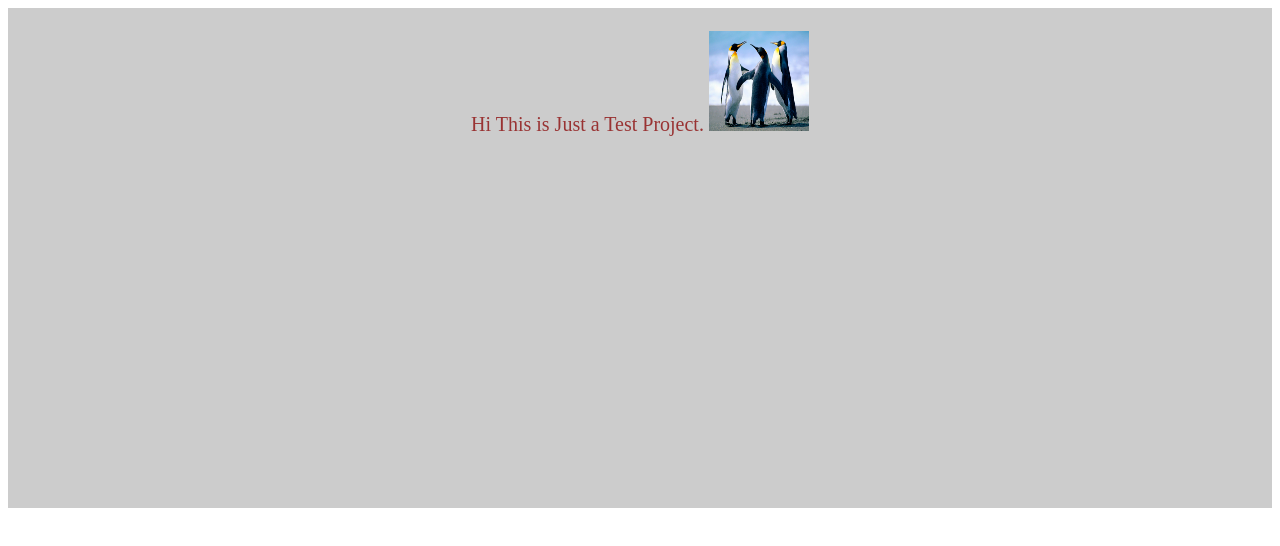
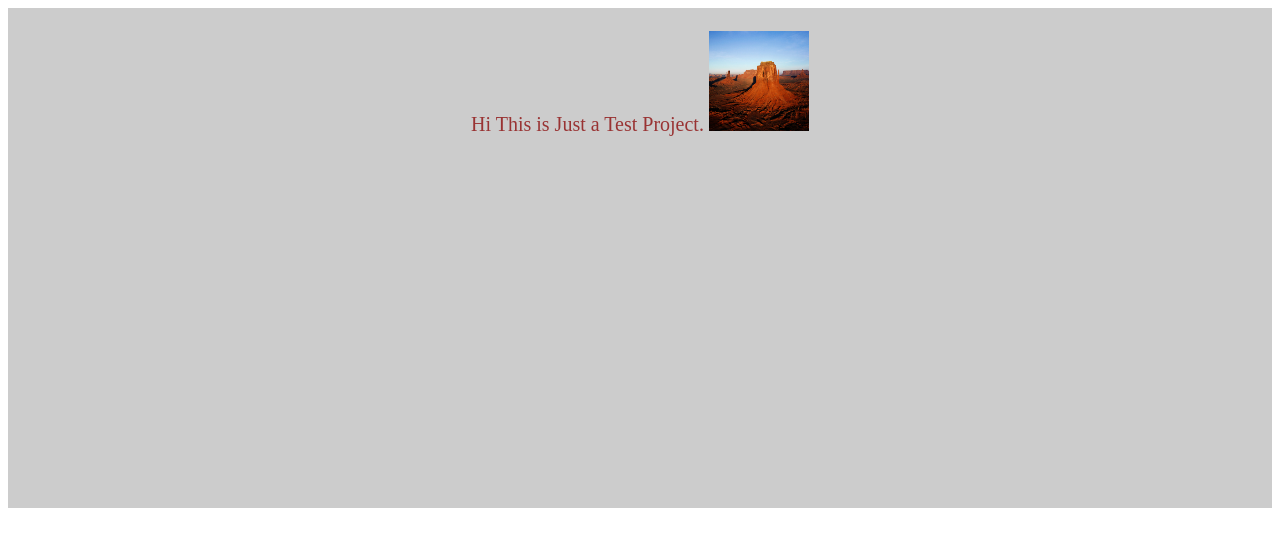
Before and after one commit to prernasain/Demo, a plain HTML site: page index.html in a window 1280 px wide. Drawn offline with Linux system fonts and the light colour scheme.

Commit message:
Added a New Image

```diff
--- a/index.html
+++ b/index.html
@@ -9,7 +9,7 @@
 <table bgcolor="#CCCCCC" align="center" style="padding-top:20px;font-size:20px;color:#993333;" width="100%" height="500">
 <tr><td align="center"  valign="top">
 Hi This is Just a Test Project.
-<img src="image/Penguins.jpg" width="100" height="100" alt="Hiiii" >
+<img src="image/Desert.jpg" width="100" height="100" alt="Hiiii" >
 
 </td></tr>
 
```
Also changed, not shown: image/Desert.jpg (added).
